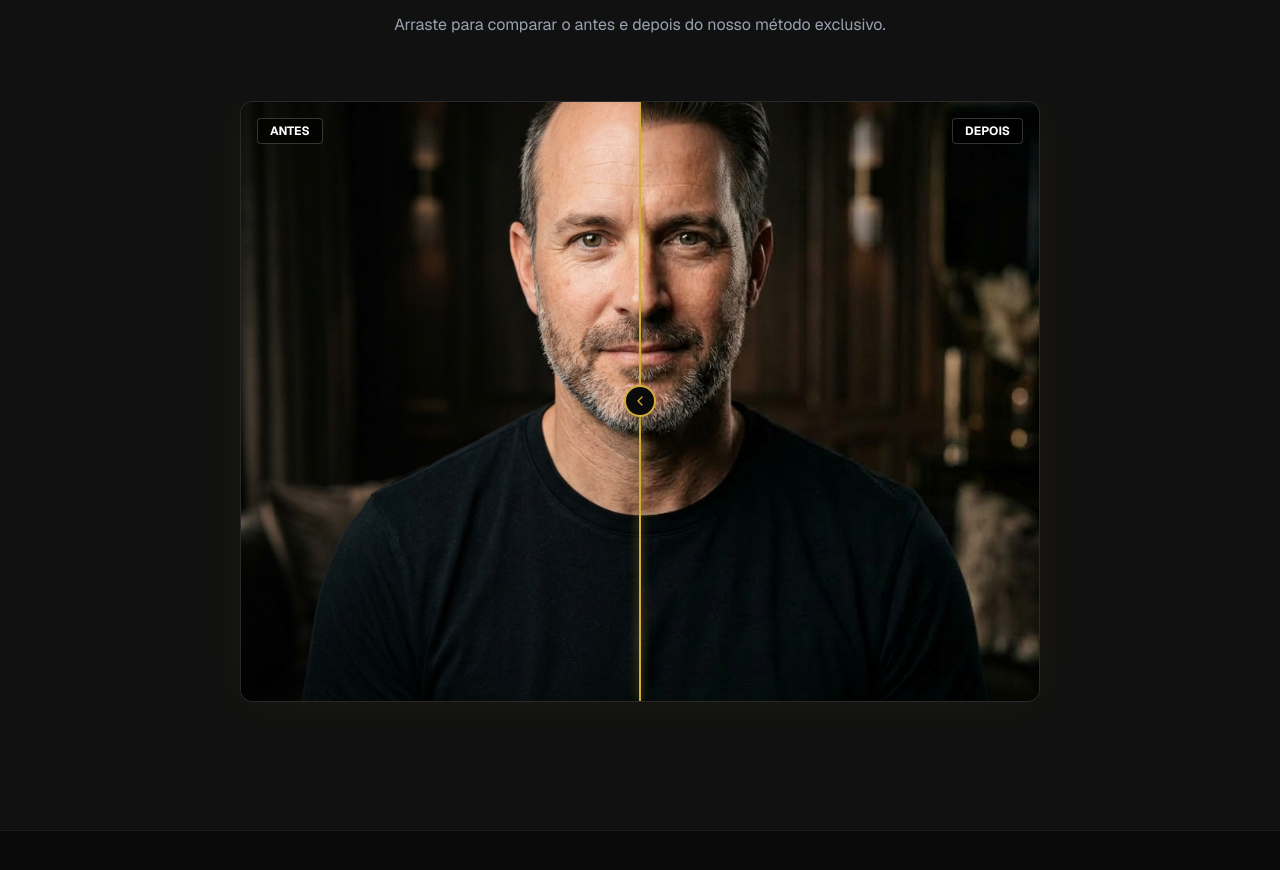
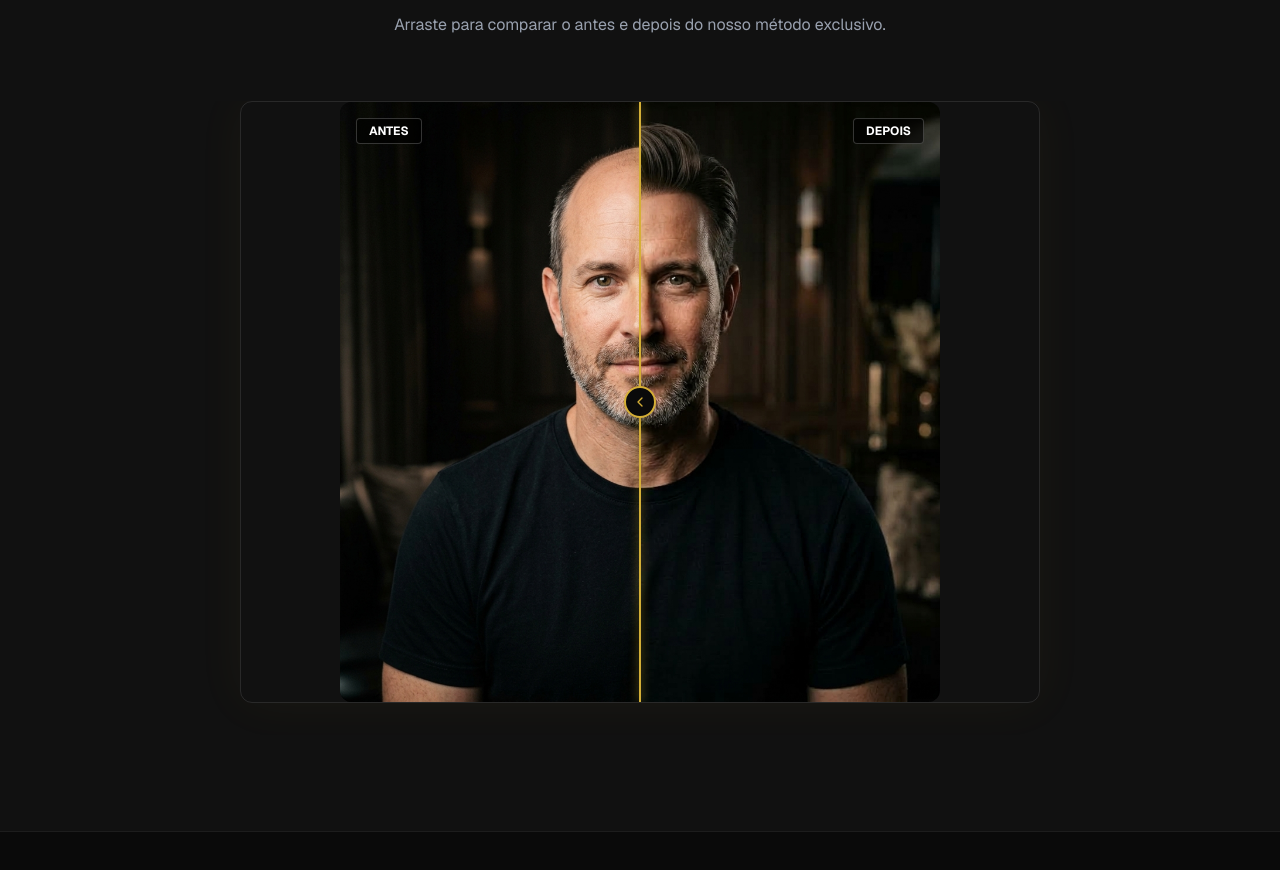
Before and after one commit to KrayKrazy/ricardobrandao, a Next.js app: page / in a window 1280 px wide. Shown: the part 812-1682 px from the top of the page. Built offline with nearby package versions, Linux system fonts and the light colour scheme.

Commit message:
fix: adjust before-after aspect ratio to square and focus on hair

```diff
--- a/src/components/before-after.tsx
+++ b/src/components/before-after.tsx
@@ -42,13 +42,13 @@ export function BeforeAfter({ beforeImage = "/antes1.jpg", afterImage = "/depois
   return (
     <div
       ref={containerRef}
-      className="relative w-full aspect-square md:aspect-[4/3] select-none overflow-hidden cursor-ew-resize group rounded-xl bg-[#0a0a0a]"
+      className="relative w-full max-w-[600px] mx-auto aspect-square select-none overflow-hidden cursor-ew-resize group rounded-xl bg-[#0a0a0a]"
       onMouseDown={() => setIsDragging(true)}
       onTouchStart={() => setIsDragging(true)}
     >
       {/* DEPOIS (Background / Base Image) */}
       <div className="absolute inset-0">
-        <Image src={afterImage} alt="Depois" fill className="object-cover" />
+        <Image src={afterImage} alt="Depois" fill className="object-cover object-top" />
         <div className="absolute top-4 right-4 bg-black/60 text-white px-3 py-1 text-xs font-bold uppercase rounded-sm border border-white/20 backdrop-blur-sm z-10">Depois</div>
       </div>
 
@@ -57,7 +57,7 @@ export function BeforeAfter({ beforeImage = "/antes1.jpg", afterImage = "/depois
         className="absolute inset-0"
         style={{ clipPath: `inset(0 calc(100% - ${sliderPosition}%) 0 0)` }}
       >
-        <Image src={beforeImage} alt="Antes" fill className="object-cover" />
+        <Image src={beforeImage} alt="Antes" fill className="object-cover object-top" />
         <div className="absolute top-4 left-4 bg-black/60 text-white px-3 py-1 text-xs font-bold uppercase rounded-sm border border-white/20 backdrop-blur-sm z-10">Antes</div>
       </div>
 
```
